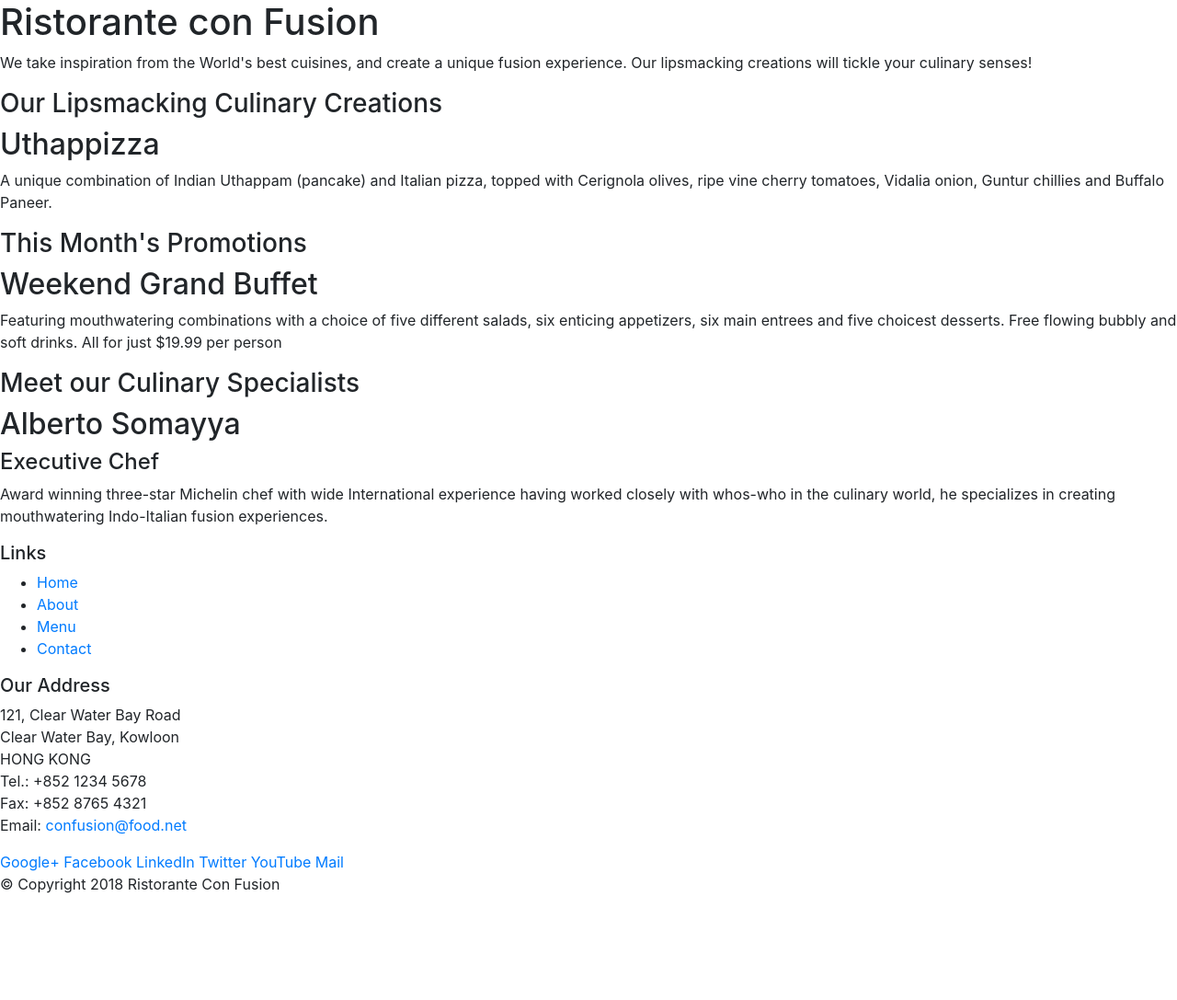
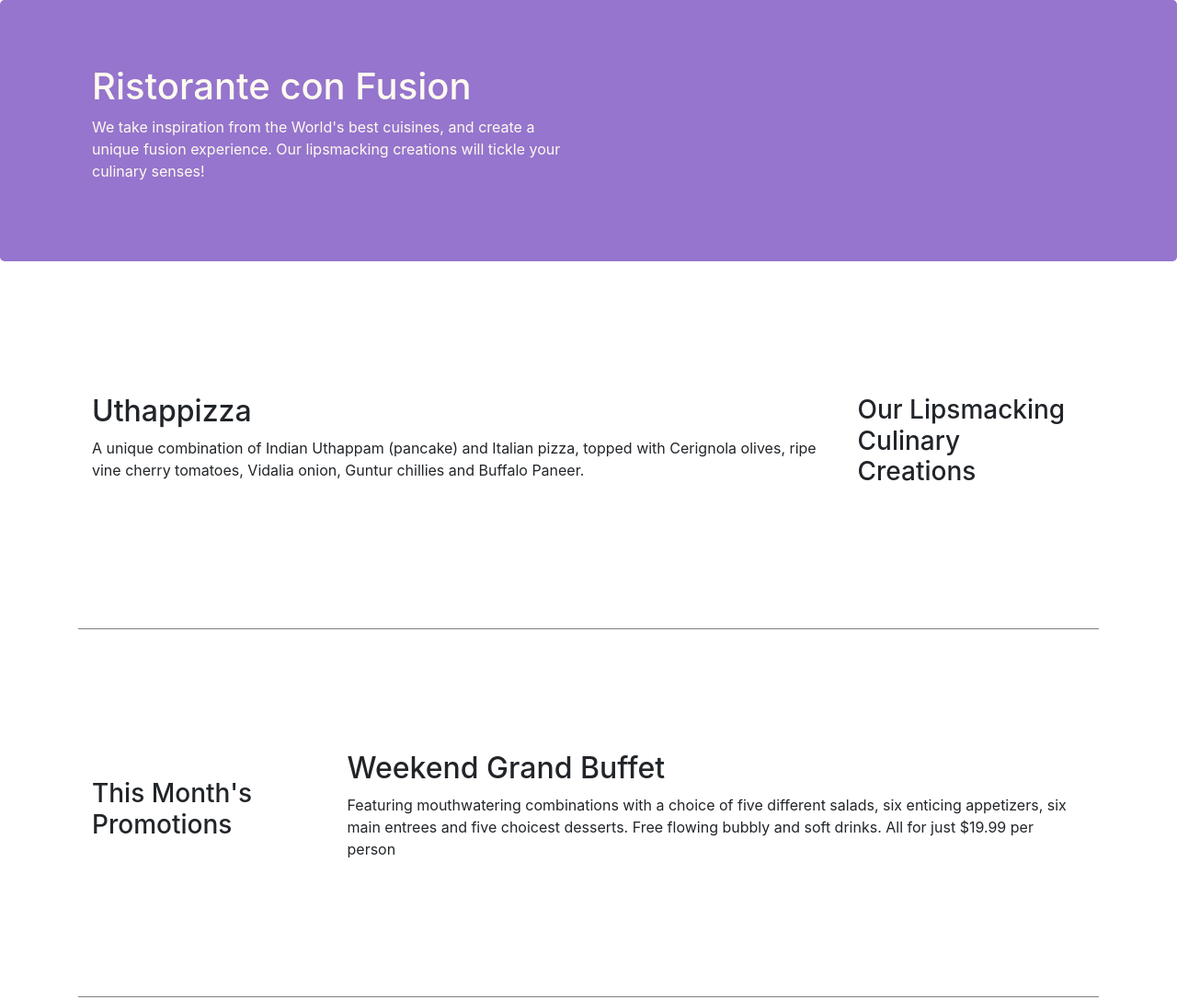
Before and after one commit to QuantumBits1/bootstrap-intro, a website: page index.html in a window 1280 px wide. Shown: the top 1087 px of the page at 92% size. Before the commit the page ends 989 px from the top, so only its background shows below. Drawn offline with nearby package versions, Linux system fonts and the light colour scheme.

Commit message:
Bootstrap part 2

```diff
--- /dev/null
+++ b/css/styles.css
@@ -0,0 +1,30 @@
+.row-header {
+    margin: 0px auto;
+    padding: 0px auto;
+}
+
+.row-content {
+    margin: 0px auto;
+    padding: 50px 0px;
+    border-bottom: 1px ridge grey;
+    min-height: 400px;
+}
+
+.footer {
+    background-color: #d1c4e9;
+    margin: 0px auto;
+    padding: 20px 0px;
+}
+
+.jumbotron {
+    padding: 70px 30px;
+    margin: 0px auto;
+    background: #9575cd;
+    color: floralwhite;
+}
+
+.address {
+    font-size: 80%;
+    margin: 0px;
+    color: #0f0f0f;
+}
--- a/index.html
+++ b/index.html
@@ -6,48 +6,48 @@
     <meta name="viewport" content="width=device-width, initial-scale=1.0">
     <title>Ristorante Con Fusion</title>
     <link rel="stylesheet" href="node_modules/bootstrap/dist/css/bootstrap.min.css">
+    <link rel="stylesheet" href="css/styles.css">
 </head>
 <body>
-    <header>
-        <div>
-            <div>
-                <div>
+    <header class="jumbotron">
+        <div class="container">
+            <div class="row row-header align-items-center">
+                <div class="col-12 col-sm-6">
                     <h1>Ristorante con Fusion</h1>
                     <p>We take inspiration from the World's best cuisines, and create a unique fusion experience. Our lipsmacking creations will tickle your culinary senses!</p>
                 </div>
-                <div>
+                <div class="col-12 col-sm">
                 </div>
             </div>
         </div>
     </header>
 
-    <div>
-        <div>
-            <div>
+    <div class="container">
+        <div class="row row-content align-items-center">
+            <div class="col-12 col-sm-4 order-sm-last col-md-3">
                 <h3>Our Lipsmacking Culinary Creations</h3>
             </div>
-            <div>
+            <div class="col col-sm order-sm-first col-md">
                 <h2>Uthappizza</h2>
                 <p>A unique combination of Indian Uthappam (pancake) and Italian pizza, topped with Cerignola olives, ripe vine cherry tomatoes, Vidalia onion, Guntur chillies and Buffalo Paneer.</p>
             </div>
         </div>
 
-
-        <div>
-            <div>
+        <div class="row row-content align-items-center">
+            <div class="col-12 col-sm-4 col-md-3">
                 <h3>This Month's Promotions</h3>
             </div>
-            <div>
+            <div class="col col-sm col-md">
                 <h2>Weekend Grand Buffet</h2>
                 <p>Featuring mouthwatering combinations with a choice of five different salads, six enticing appetizers, six main entrees and five choicest desserts. Free flowing bubbly and soft drinks. All for just $19.99 per person </p>
             </div>
         </div>
 
-        <div>
-            <div>
+        <div class="row row-content align-items-center">
+            <div class="col-12 col-sm-4  order-sm-last col-md-3">
                 <h3>Meet our Culinary Specialists</h3>
             </div>
-            <div>
+            <div class="col col-sm order-sm-first col-md">
                 <h2>Alberto Somayya</h2>
                 <h4>Executive Chef</h4>
                 <p>Award winning three-star Michelin chef with wide International experience having worked closely with whos-who in the culinary world, he specializes in creating mouthwatering Indo-Italian fusion experiences. </p>
@@ -55,19 +55,19 @@
         </div>
     </div>
 
-    <footer>
-        <div>
-            <div>
-                <div>
+    <footer class="footer">
+        <div class="container">
+            <div class="row">
+                <div class="col-4 offset-1 col-sm-2">
                     <h5>Links</h5>
-                    <ul>
+                    <ul class="list-unstyled">
                         <li><a href="#">Home</a></li>
                         <li><a href="#">About</a></li>
                         <li><a href="#">Menu</a></li>
                         <li><a href="#">Contact</a></li>
                     </ul>
                 </div>
-                <div>
+                <div class="col-7 col-sm-5">
                     <h5>Our Address</h5>
                     <address>
 		              121, Clear Water Bay Road<br>
@@ -78,8 +78,8 @@
 		              Email: <a href="mailto:confusion@food.net">confusion@food.net</a>
 		           </address>
                 </div>
-                <div>
-                    <div>
+                <div class="col-12 col-sm-4">
+                    <div class="text-center">
                         <a href="http://google.com/+">Google+</a>
                         <a href="http://www.facebook.com/profile.php?id=">Facebook</a>
                         <a href="http://www.linkedin.com/in/">LinkedIn</a>
@@ -89,8 +89,8 @@
                     </div>
                 </div>
            </div>
-           <div>
-                <div>
+           <div class="row justify-content-center">
+                <div class="col-auto">
                     <p>© Copyright 2018 Ristorante Con Fusion</p>
                 </div>
            </div>
```
